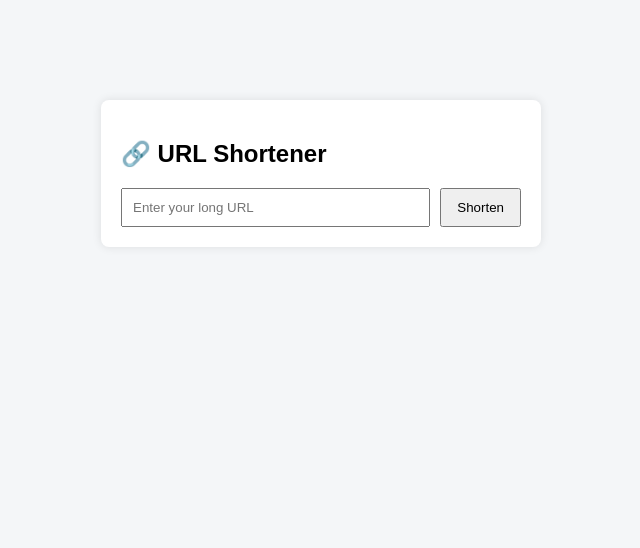
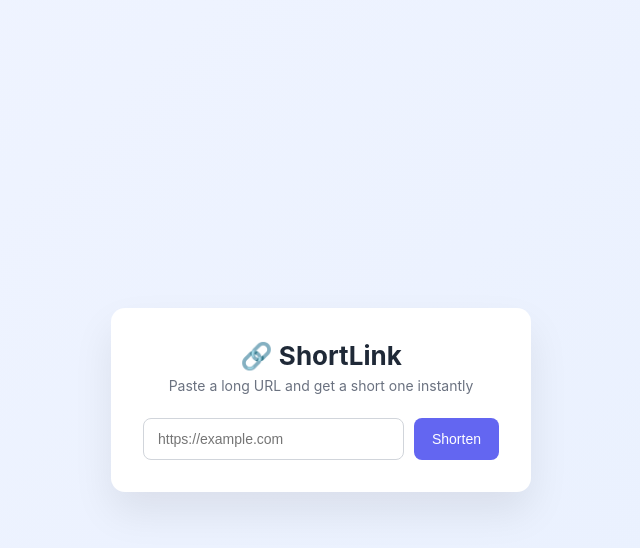
Before and after one commit to Abhinavan2004/Shortify-An-Url-Shortener, a React (Vite) app in the folder frontend/url-shortener/: page / in a window 1280 px wide. Shown: the top 548 px of the page, without its empty margins (319-959 px from the left). Built offline with nearby package versions, Linux system fonts and the light colour scheme.

Commit message:
Added UI files

```diff
--- a/frontend/url-shortener/src/components/UrlShortener.jsx
+++ b/frontend/url-shortener/src/components/UrlShortener.jsx
@@ -1,80 +1,74 @@
 import { useState } from 'react';
 import { shortenUrl } from '../services/api';
+import '../styles/UrlShortener.css';
 
 function UrlShortener() {
   const [url, setUrl] = useState('');
   const [shortUrl, setShortUrl] = useState('');
   const [loading, setLoading] = useState(false);
   const [error, setError] = useState('');
+  const [copied, setCopied] = useState(false);
 
   const handleSubmit = async (e) => {
     e.preventDefault();
     setError('');
     setShortUrl('');
+    setCopied(false);
     setLoading(true);
 
     try {
       const response = await shortenUrl(url);
       setShortUrl(`http://localhost:8095/${response.data.shortenCode}`);
-    } catch (err) {
-      setError('Failed to shorten URL');
+    } catch {
+      setError('Something went wrong. Please try again.');
     } finally {
       setLoading(false);
     }
   };
 
+  const copyToClipboard = () => {
+    navigator.clipboard.writeText(shortUrl);
+    setCopied(true);
+  };
+
   return (
-    <div style={styles.container}>
-      <h2>🔗 URL Shortener</h2>
+    <div className="page">
+      <div className="card">
+        <div className="logo">🔗 ShortLink</div>
+        <div className="subtitle">
+          Paste a long URL and get a short one instantly
+        </div>
 
-      <form onSubmit={handleSubmit} style={styles.form}>
+        <form className="form" onSubmit={handleSubmit}>
           <input
+            className="input"
             type="url"
-          placeholder="Enter your long URL"
+            placeholder="https://example.com"
             value={url}
             onChange={(e) => setUrl(e.target.value)}
             required
-          style={styles.input}
           />
-
-        <button type="submit" style={styles.button}>
+          <button className="button" disabled={loading}>
             {loading ? 'Shortening...' : 'Shorten'}
           </button>
         </form>
 
         {shortUrl && (
-        <p>
-          Short URL:
-          <a href={shortUrl} target="_blank"> {shortUrl}</a>
-        </p>
+          <div className="result">
+            <a href={shortUrl} target="_blank" rel="noreferrer">
+              {shortUrl}
+            </a>
+            <br />
+            <button className="copy-btn" onClick={copyToClipboard}>
+              {copied ? 'Copied!' : 'Copy'}
+            </button>
+          </div>
         )}
 
-      {error && <p style={{ color: 'red' }}>{error}</p>}
+        {error && <div className="error">{error}</div>}
+      </div>
     </div>
   );
 }
 
-const styles = {
-  container: {
-    maxWidth: '400px',
-    margin: '100px auto',
-    padding: '20px',
-    background: '#fff',
-    borderRadius: '8px',
-    boxShadow: '0 0 10px rgba(0,0,0,0.1)'
-  },
-  form: {
-    display: 'flex',
-    gap: '10px'
-  },
-  input: {
-    flex: 1,
-    padding: '10px'
-  },
-  button: {
-    padding: '10px 15px',
-    cursor: 'pointer'
-  }
-};
-
 export default UrlShortener;
--- a/frontend/url-shortener/src/index.css
+++ b/frontend/url-shortener/src/index.css
@@ -1,6 +1,10 @@
+* {
+  box-sizing: border-box;
+}
+
 body {
-  font-family: Arial, sans-serif;
-  background: #f4f6f8;
   margin: 0;
-  padding: 0;
+  font-family: 'Inter', system-ui, Avenir, Helvetica, Arial, sans-serif;
+  background: linear-gradient(135deg, #f0f4ff, #e8f0fe);
+  color: #1f2937;
 }
--- a/frontend/url-shortener/src/services/api.js
+++ b/frontend/url-shortener/src/services/api.js
@@ -1,9 +1,7 @@
 import axios from 'axios';
 
-const API_BASE_URL = 'http://localhost:8095';
+const API_BASE_URL = 'http://localhost:8095/api';
 
-export const shortenUrl = async (originalUrl) => {
-  return axios.post(`${API_BASE_URL}/api/shorten`, {
-    url: originalUrl
-  });
+export const shortenUrl = (url) => {
+  return axios.post(`${API_BASE_URL}/shorten`, { url });
 };
--- /dev/null
+++ b/frontend/url-shortener/src/styles/UrlShortener.css
@@ -0,0 +1,92 @@
+.page {
+  min-height: 100vh;
+  display: flex;
+  align-items: center;
+  justify-content: center;
+}
+
+.card {
+  background: #ffffff;
+  padding: 32px;
+  width: 420px;
+  border-radius: 14px;
+  box-shadow: 0 20px 40px rgba(0, 0, 0, 0.08);
+  text-align: center;
+}
+
+.logo {
+  font-size: 26px;
+  font-weight: 700;
+  margin-bottom: 6px;
+}
+
+.subtitle {
+  font-size: 14px;
+  color: #6b7280;
+  margin-bottom: 24px;
+}
+
+.form {
+  display: flex;
+  gap: 10px;
+}
+
+.input {
+  flex: 1;
+  padding: 12px 14px;
+  border-radius: 8px;
+  border: 1px solid #d1d5db;
+  font-size: 14px;
+}
+
+.input:focus {
+  outline: none;
+  border-color: #6366f1;
+}
+
+.button {
+  padding: 12px 18px;
+  border: none;
+  border-radius: 8px;
+  background: #6366f1;
+  color: white;
+  font-size: 14px;
+  cursor: pointer;
+}
+
+.button:disabled {
+  background: #a5b4fc;
+  cursor: not-allowed;
+}
+
+.result {
+  margin-top: 20px;
+  padding: 14px;
+  background: #f9fafb;
+  border-radius: 10px;
+  border: 1px solid #e5e7eb;
+}
+
+.result a {
+  word-break: break-all;
+  color: #4f46e5;
+  text-decoration: none;
+  font-weight: 500;
+}
+
+.copy-btn {
+  margin-top: 10px;
+  padding: 8px 12px;
+  border: none;
+  border-radius: 6px;
+  background: #10b981;
+  color: white;
+  font-size: 13px;
+  cursor: pointer;
+}
+
+.error {
+  margin-top: 14px;
+  color: #dc2626;
+  font-size: 13px;
+}
```
Lines whose indentation alone changed are shown as unchanged.
